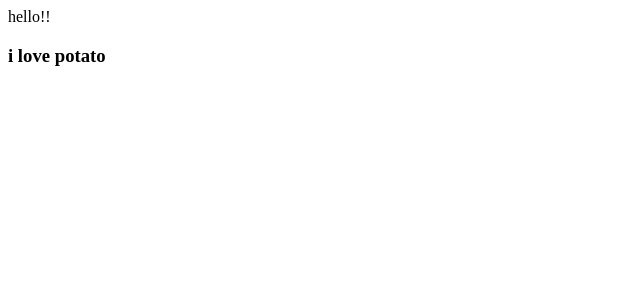
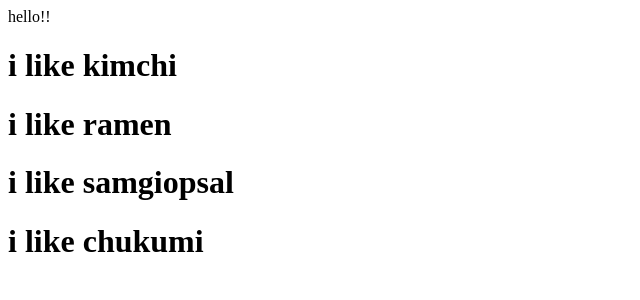
Before and after one commit to twk2442/movieApp, a React (Create React App) app: page / in a window 1280 px wide. Shown: the top 300 px of the page, without its empty margins (0-640 px from the left). Built offline with nearby package versions, Linux system fonts and the light colour scheme.

Commit message:
react:jsx+props

```diff
--- a/src/App.js
+++ b/src/App.js
@@ -1,12 +1,20 @@
 import React from "react";
-import Potato from "./Potato";
+
+function Food(props) {
+  // props 대신 {fav} 사용가능
+  // component의 이름 첫글자는 대문자로 시작해야함
+  return <h1>i like {props.fav}</h1>; // {props.fav}와 {fav}는 같다
+}
 
 function App() {
   // App이라는 컴포넌트 컴포넌트는 html을 반환하는 함수
   return (
     <div className="App">
       hello!!
-      <Potato />
+      <Food fav="kimchi" />
+      <Food fav="ramen" />
+      <Food fav="samgiopsal" />
+      <Food fav="chukumi" />
     </div>
   );
 }
--- a/src/Potato.js
+++ /dev/null
@@ -1,7 +0,0 @@
-import React from "react";
-
-function Potato() {
-  return <h3>i love potato</h3>;
-}
-
-export default Potato;
```
